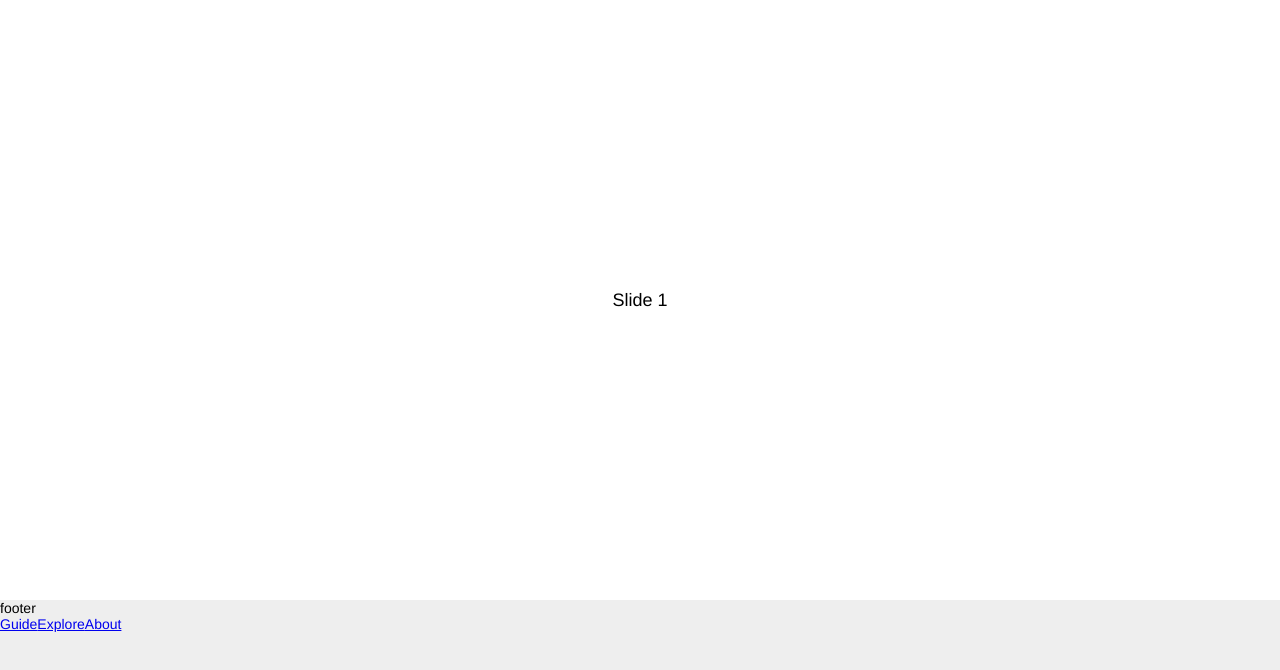
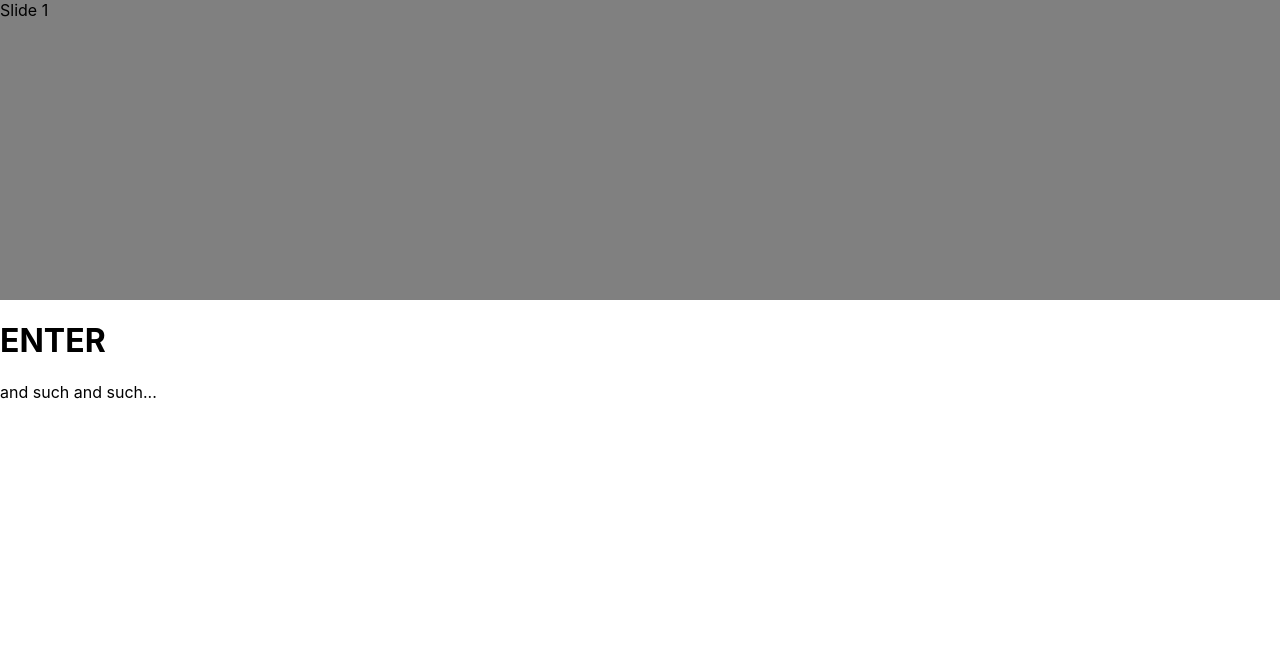
Before and after one commit to Blacktree-Productions/west-dallas-ar-client, a React (Create React App) app: page /guide in a window 1280 px wide. Shown: the top 670 px of the page. Built offline with nearby package versions, Linux system fonts and the light colour scheme.

Commit message:
added swipe logic

```diff
--- a/package.json
+++ b/package.json
@@ -11,6 +11,7 @@
     "@testing-library/user-event": "^7.1.2",
     "maki": "^2.1.0",
     "mapbox-gl": "^1.12.0",
+    "node-sass": "^4.14.1",
     "react": "^16.13.1",
     "react-dom": "^16.13.1",
     "react-id-swiper": "^4.0.0",
--- /dev/null
+++ b/src/components/App/App.js
@@ -0,0 +1,25 @@
+import React, { useState, createContext } from "react";
+import Swipe from "../Swipe";
+import { Switch, Route } from 'react-router-dom';
+import Explore from "../explore/explore";
+import About from "../about/about";
+import Change from "../change/change";
+
+export const SwipeContext = createContext();
+
+const App = () => {
+    const [ slide, setSlide ] = useState(0);
+    return (
+      <SwipeContext.Provider value={{ slide, setSlide }}>
+        <Switch>
+          <Route path="/" component={Swipe} exact />
+          <Route path="/about" component={About} />
+          <Route path="/explore" component={Explore} />
+          <Route path="/guide" component={() => <Swipe slide={2} />} />
+        </Switch>
+        <Change />
+      </SwipeContext.Provider>
+    );
+  };
+
+  export default App;
--- a/src/components/Swipe.js
+++ b/src/components/Swipe.js
@@ -1,48 +1,29 @@
-import React, { useEffect,useRef,useState } from "react";
-import Swiper from 'swiper';
-// import { MapboxGLMap } from ".";
-import 'swiper/swiper-bundle.css';
-import './styles.css';
-// import Nav from "./nav/nav";
+import React, { useContext } from 'react';
+import { Swiper, SwiperSlide } from 'swiper/react';
+import 'swiper/swiper.scss';
+import { SwipeContext } from './App/App';
+
+const Swipe = () => {
+    const { setSlide } = useContext(SwipeContext);
+    function update(props) {
+      setSlide(props)
+    };
+    return (
+        <Swiper
+          style={{height: "300px", backgroundColor: "grey"}}
+          spaceBetween={50}
+          slidesPerView={1}
+          onSlideChange={(swiper) => update(swiper.activeIndex)}
+          // onSwiper={(swiper) => console.log(swiper.activeIndex)}
+        //   initialSlide={2}
+        >
+          <SwiperSlide>Slide 1</SwiperSlide>
+          <SwiperSlide>Slide 2</SwiperSlide>
+          <SwiperSlide>Slide 3</SwiperSlide>
 
 
-
-
-const Swipe = props => {
-  const swiper = useRef(null);
-  const [ swipeState] = useState(props);
-  console.log(swipeState.slide);
-  useEffect(() =>{
-    swiper.current=new Swiper('.swiper-container', {
-      keyboard: {
-        enabled: true,
-        onlyInViewport: false,
-      }
-
-    })
-    swiper.current.on('slideChange', ()=>{
-        console.log(swiper.current.activeIndex)
-    })
-    // add necessary parameters here
-
-
-  },[]);
-
-  useEffect(() => {
-    swiper.current.update();
-
-  },[])
-
-  return(
-    <div className="swiper-container">
-        <div className="swiper-wrapper">
-            <div className="swiper-slide">Slide 1</div>
-            <div className="swiper-slide">Slide 2</div>
-            <div className="swiper-slide">Slide 3</div>
-            <div className="swiper-slide">Slide 4</div>
-        </div>
-    </div>
-  )
-};
+        </Swiper>
+      );
+}
 
 export default Swipe;
--- /dev/null
+++ b/src/components/change/change.js
@@ -0,0 +1,19 @@
+import React, { useContext } from "react";
+import Nav from "../nav/nav";
+import Float from "../float/float";
+import { SwipeContext } from "../App/App" ;
+
+
+const Change = () => {
+    const { slide } = useContext(SwipeContext);
+    if (slide === 2 ) {
+        return(
+            <Nav/>
+        )
+    }else {
+        return(
+            <Float/>
+        )
+    }
+}
+export default Change;
--- /dev/null
+++ b/src/components/float/float.css
@@ -0,0 +1,10 @@
+.float {
+    display: block;
+    margin-left: auto;
+    margin-right: auto;
+    width: 60%;
+    text-align: center;
+    background-color: red;
+    color: whitesmoke;
+    opacity: 0.5;
+}
--- a/src/components/float/float.js
+++ b/src/components/float/float.js
@@ -0,0 +1,26 @@
+import React, { useContext } from "react";
+import { SwipeContext } from "../App/App";
+// import "float.css";
+
+
+const Float = () => {
+    const { slide } = useContext(SwipeContext);
+
+        if (slide === 0 ){
+            return (
+                <div className="float">
+                    <h1>ENTER</h1>
+                    <p>and such and such...</p>
+                </div>
+            )
+        } else{
+            return (
+                <div className="float">
+                    <h2>something else</h2>
+                    <p>more stuff</p>
+                </div>
+            )
+        }
+};
+
+export default Float;
--- a/src/index.js
+++ b/src/index.js
@@ -1,26 +1,10 @@
 import React from "react";
 import ReactDOM from "react-dom";
 import "./index.css";
-import Swipe from "./components/Swipe";
-import { BrowserRouter, Switch, Route } from 'react-router-dom';
-import Explore from "./components/explore/explore";
-import About from "./components/about/about";
-import Nav from "./components/nav/nav";
 
+import { BrowserRouter} from 'react-router-dom';
+import App from "./components/App/App";
 
-const App = () => {
-  return (
-    <main>
-    <Switch>
-      <Route path="/" component={Swipe} exact />
-      <Route path="/about" component={About} />
-      <Route path="/explore" component={Explore} />
-      <Route path="/guide" component={() => <Swipe slide={2} />} />
-    </Switch>
-    <Nav/>
-    </main>
-  );
-};
 
 ReactDOM.render(
   <BrowserRouter>
```
Also changed, not shown: src/components/swipe.css (renamed from src/components/styles.css), src/index.css (line endings or trailing spaces), 1 other file (tests, documents, lock files or other folders).
